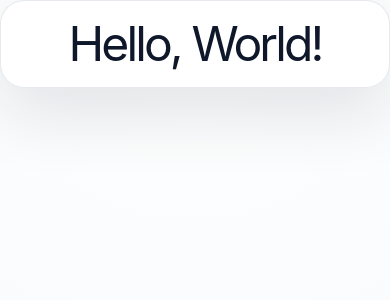
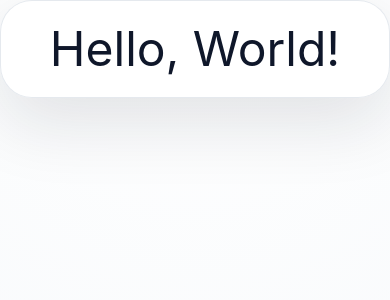
Before and after one commit to ThanhNV121097/project-96dbee40, a Next.js app in the folder code/frontend/: page / in a window 390 px wide. Shown: the top 300 px of the page. Built offline with nearby package versions, Linux system fonts and the light colour scheme.

Commit message:
fix design token lint in hello world module

```diff
--- a/code/frontend/components/HelloWorldPage.module.css
+++ b/code/frontend/components/HelloWorldPage.module.css
@@ -15,8 +15,7 @@
   margin: 0;
   color: var(--color-text);
   font-size: var(--text-h1);
-  line-height: 0.95;
-  letter-spacing: -0.06em;
+  line-height: 1;
 }
 
 @keyframes floatIn {
@@ -29,10 +28,3 @@
     transform: translateY(0) scale(1);
   }
 }
-
-@media (max-width: 479px) {
-  .card {
-    padding: var(--space-5);
-    border-radius: var(--radius-lg);
-  }
-}
```
